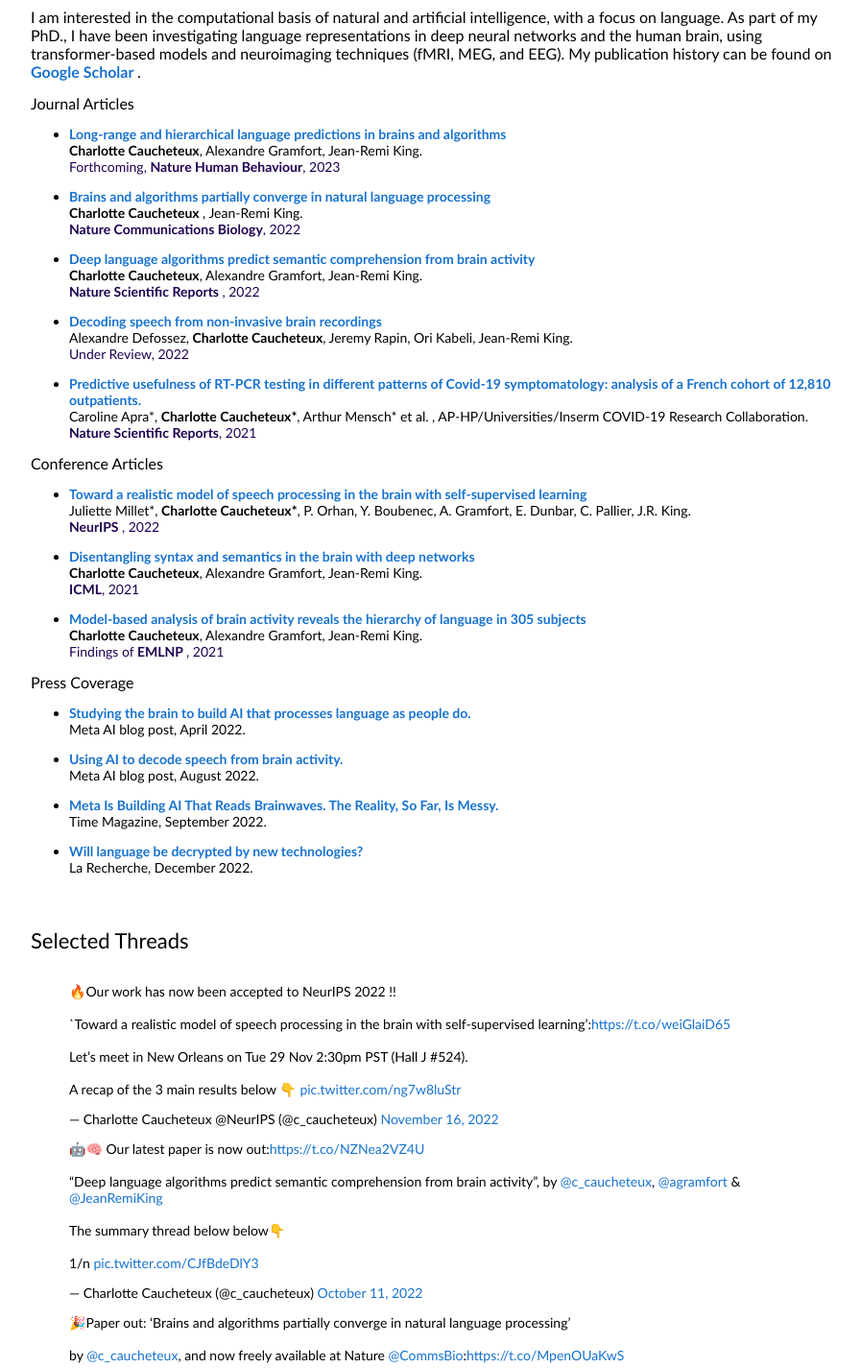
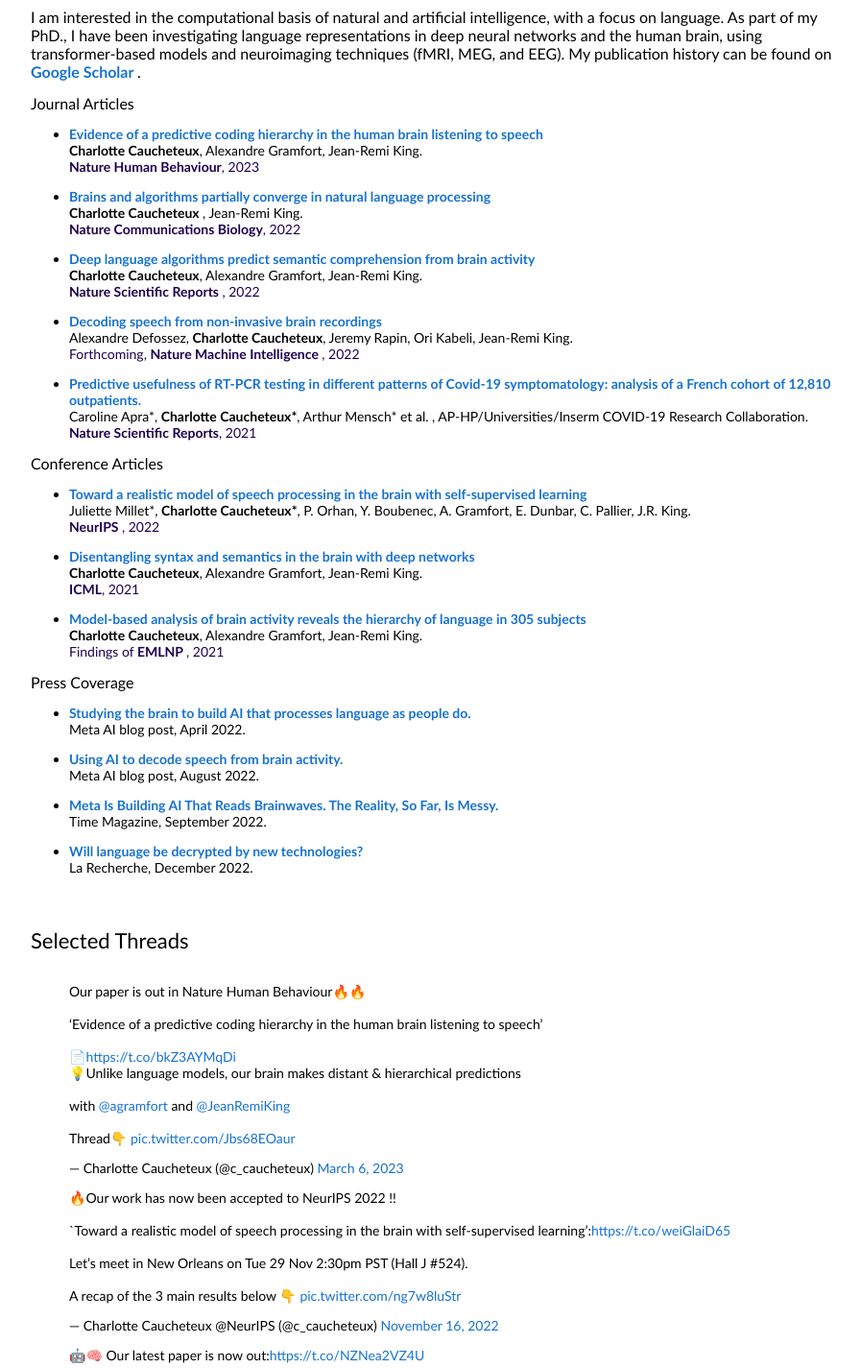
Before and after one commit to charlottecaucheteux/charlotte.caucheteux.github.io, a plain HTML site: page index.html in a window 1280 px wide. Shown: the part 480-1905 px from the top of the page at 96% size, without its empty margins (228-1125 px from the left). Drawn offline with Linux system fonts and the light colour scheme.

Commit message:
evidence + tweet

```diff
--- a/index.html
+++ b/index.html
@@ -111,7 +111,7 @@
               <p>
                 <ul>
 
-                  <li><a href="https://arxiv.org/abs/2111.14232?context=q-bio" target="_blank"> <b> Long-range and hierarchical language predictions in brains and algorithms </b> </a> <br> <b>Charlotte Caucheteux</b>, Alexandre Gramfort, Jean-Remi King.  <br> <font style="color:RGB(30,0,80);"> Forthcoming,  <b> Nature Human Behaviour</b>, 2023</font> </li> <p></p>
+                  <li><a href="https://www.nature.com/articles/s41562-022-01516-2" target="_blank"> <b> Evidence of a predictive coding hierarchy in the human brain listening to speech </b> </a> <br> <b>Charlotte Caucheteux</b>, Alexandre Gramfort, Jean-Remi King.  <br> <font style="color:RGB(30,0,80);"> <b> Nature Human Behaviour</b>, 2023</font> </li> <p></p>
 
 
                   <li><a href="https://www.nature.com/articles/s42003-022-03036-1" target="_blank"> <b> Brains and algorithms partially converge in natural language processing </b> </a>  <br> <b>Charlotte Caucheteux </b>, Jean-Remi King. <font style="color:RGB(30,0,80);">
@@ -124,7 +124,7 @@
                   <!-- <blockquote class="twitter-tweet"><p lang="en" dir="ltr">🤖🧠 Our latest paper is now out:<a href="https://t.co/NZNea2VZ4U">https://t.co/NZNea2VZ4U</a><br><br>“Deep language algorithms predict semantic comprehension from brain activity”, by <a href="https://twitter.com/c_caucheteux?ref_src=twsrc%5Etfw">@c_caucheteux</a>, <a href="https://twitter.com/agramfort?ref_src=twsrc%5Etfw">@agramfort</a> &amp; <a href="https://twitter.com/JeanRemiKing?ref_src=twsrc%5Etfw">@JeanRemiKing</a><br> <br>The summary thread below below👇<br><br>1/n <a href="https://t.co/CJfBdeDlY3">pic.twitter.com/CJfBdeDlY3</a></p>&mdash; Charlotte Caucheteux (@c_caucheteux) <a href="https://twitter.com/c_caucheteux/status/1579842525719732229?ref_src=twsrc%5Etfw">October 11, 2022</a></blockquote> <script async src="https://platform.twitter.com/widgets.js" charset="utf-8"></script> -->
 
 
-                  <li><a href="https://arxiv.org/abs/2208.12266" target="_blank"> <b> Decoding speech from non-invasive brain recordings </b> <br> </a> Alexandre Defossez, <b>Charlotte Caucheteux</b>, Jeremy Rapin, Ori Kabeli, Jean-Remi King.  <br> <font style="color:RGB(30,0,80);">  Under Review, 2022</font> </li> <p></p>
+                  <li><a href="https://arxiv.org/abs/2208.12266" target="_blank"> <b> Decoding speech from non-invasive brain recordings </b> <br> </a> Alexandre Defossez, <b>Charlotte Caucheteux</b>, Jeremy Rapin, Ori Kabeli, Jean-Remi King.  <br> <font style="color:RGB(30,0,80);">  Forthcoming, <b> Nature Machine Intelligence </b>, 2022</font> </li> <p></p>
                   <li><a href="https://www.nature.com/articles/s41598-021-99991-6" target="_blank"> <b> Predictive usefulness of RT-PCR testing in different patterns of Covid-19 symptomatology: analysis of a French cohort of 12,810 outpatients. </b>
                     <br> </a> Caroline Apra*, <b>Charlotte Caucheteux*</b>, Arthur Mensch* et al.
                     , AP-HP/Universities/Inserm COVID-19 Research Collaboration.
@@ -231,6 +231,8 @@
       <br>
       <br>
 
+      <blockquote class="twitter-tweet"><p lang="en" dir="ltr">Our paper is out in Nature Human Behaviour🔥🔥<br><br>‘Evidence of a predictive coding hierarchy in the human brain listening to speech’<br><br>📄<a href="https://t.co/bkZ3AYMqDi">https://t.co/bkZ3AYMqDi</a><br>💡Unlike language models, our brain makes distant &amp; hierarchical predictions<br><br>with <a href="https://twitter.com/agramfort?ref_src=twsrc%5Etfw">@agramfort</a> and <a href="https://twitter.com/JeanRemiKing?ref_src=twsrc%5Etfw">@JeanRemiKing</a><br><br>Thread👇 <a href="https://t.co/Jbs68EOaur">pic.twitter.com/Jbs68EOaur</a></p>&mdash; Charlotte Caucheteux (@c_caucheteux) <a href="https://twitter.com/c_caucheteux/status/1632740588352151556?ref_src=twsrc%5Etfw">March 6, 2023</a></blockquote> <script async src="https://platform.twitter.com/widgets.js" charset="utf-8"></script>
+
       <blockquote class="twitter-tweet"><p lang="en" dir="ltr">🔥Our work has now been accepted to NeurIPS 2022 !! <br><br>`Toward a realistic model of speech processing in the brain with self-supervised learning’:<a href="https://t.co/weiGlaiD65">https://t.co/weiGlaiD65</a><br><br>Let’s meet in New Orleans on Tue 29 Nov 2:30pm PST (Hall J #524). <br><br>A recap of the 3 main results below 👇 <a href="https://t.co/ng7w8luStr">pic.twitter.com/ng7w8luStr</a></p>&mdash; Charlotte Caucheteux @NeurIPS (@c_caucheteux) <a href="https://twitter.com/c_caucheteux/status/1592895883393499136?ref_src=twsrc%5Etfw">November 16, 2022</a></blockquote> <script async src="https://platform.twitter.com/widgets.js" charset="utf-8"></script>
 
       <blockquote class="twitter-tweet"><p lang="en" dir="ltr">🤖🧠 Our latest paper is now out:<a href="https://t.co/NZNea2VZ4U">https://t.co/NZNea2VZ4U</a><br><br>“Deep language algorithms predict semantic comprehension from brain activity”, by <a href="https://twitter.com/c_caucheteux?ref_src=twsrc%5Etfw">@c_caucheteux</a>, <a href="https://twitter.com/agramfort?ref_src=twsrc%5Etfw">@agramfort</a> &amp; <a href="https://twitter.com/JeanRemiKing?ref_src=twsrc%5Etfw">@JeanRemiKing</a><br> <br>The summary thread below below👇<br><br>1/n <a href="https://t.co/CJfBdeDlY3">pic.twitter.com/CJfBdeDlY3</a></p>&mdash; Charlotte Caucheteux (@c_caucheteux) <a href="https://twitter.com/c_caucheteux/status/1579842525719732229?ref_src=twsrc%5Etfw">October 11, 2022</a></blockquote> <script async src="https://platform.twitter.com/widgets.js" charset="utf-8"></script>
```
